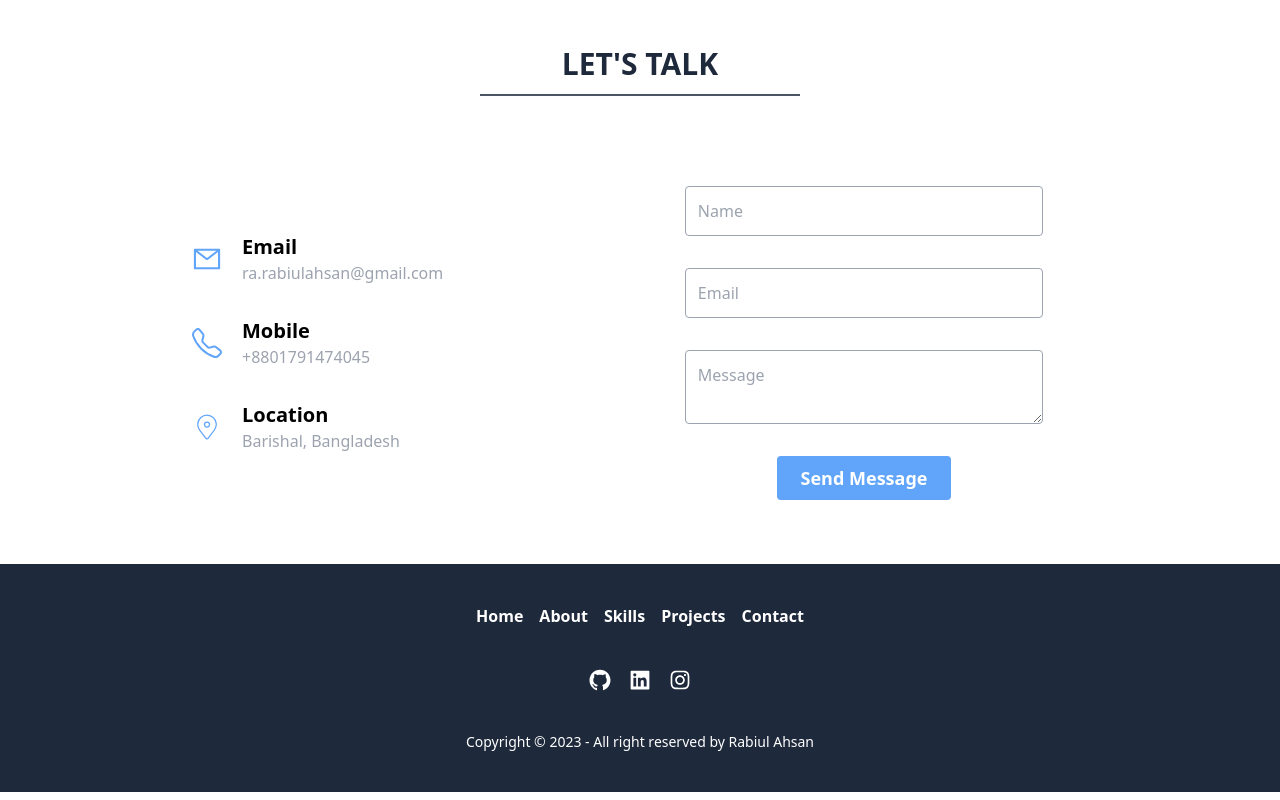
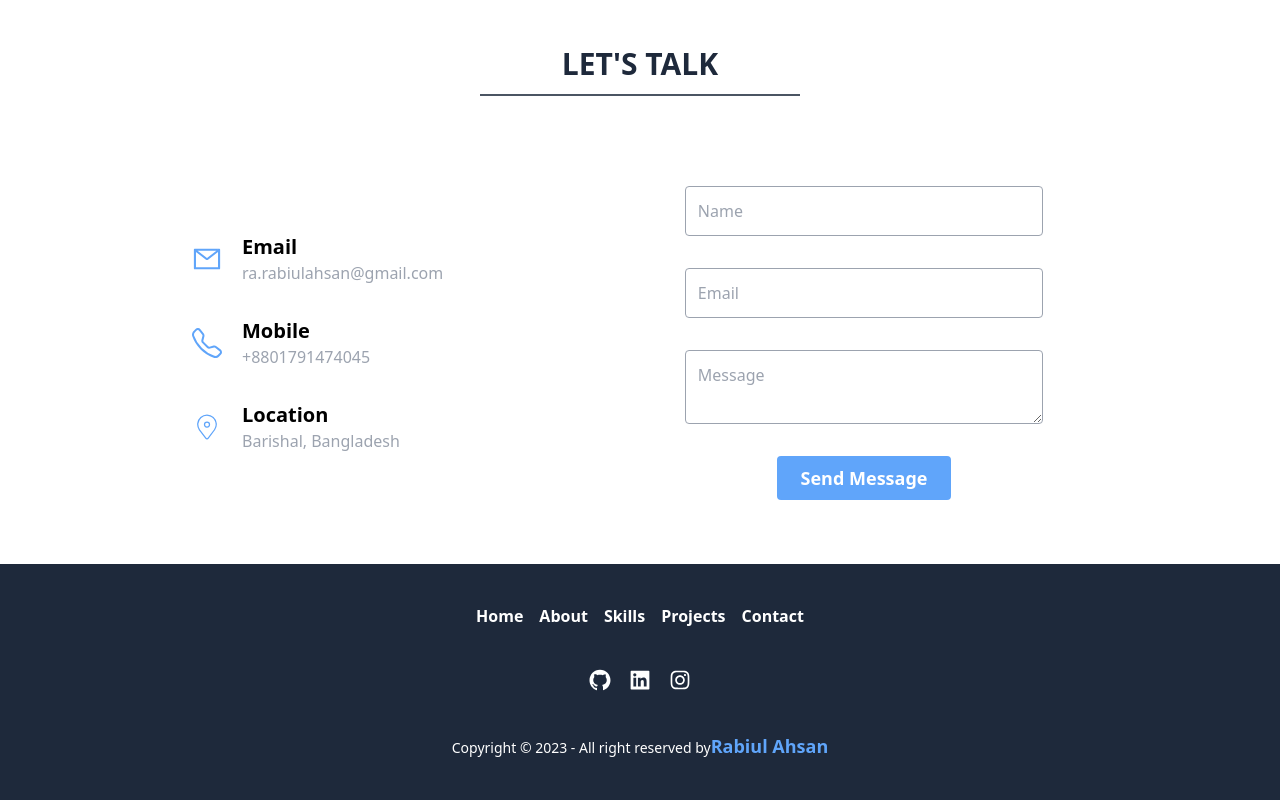
Before and after one commit to rabiulahsan/portfolio, a React (Vite) app: page / in a window 1280 px wide. Shown: the part 2222-3022 px from the top of the page. Built offline with nearby package versions, Linux system fonts and the light colour scheme.

Commit message:
footer section responsive

```diff
--- a/src/Components/Footer/Footer.jsx
+++ b/src/Components/Footer/Footer.jsx
@@ -7,7 +7,7 @@ import { Link } from "react-scroll";
 
 const Footer = () => {
   return (
-    <footer className="footer footer-center p-10 text-white bg-slate-800   ">
+    <footer className="footer footer-center px-4 py-6 lg:p-10 text-white bg-slate-800   ">
       <div className="grid grid-flow-col gap-4">
         <span className="text-base font-semibold cursor-pointer hover:underline hover:text-blue-400">
           <Link to="home" smooth={true} duration={500} offset={-50}>
@@ -70,7 +70,12 @@ const Footer = () => {
         </div>
       </div>
       <div>
-        <p>Copyright © 2023 - All right reserved by Rabiul Ahsan</p>
+        <p>
+          Copyright © 2023 - All right reserved by
+          <span className=" text-lg font-semibold text-blue-400">
+            Rabiul Ahsan
+          </span>
+        </p>
       </div>
     </footer>
   );
```
